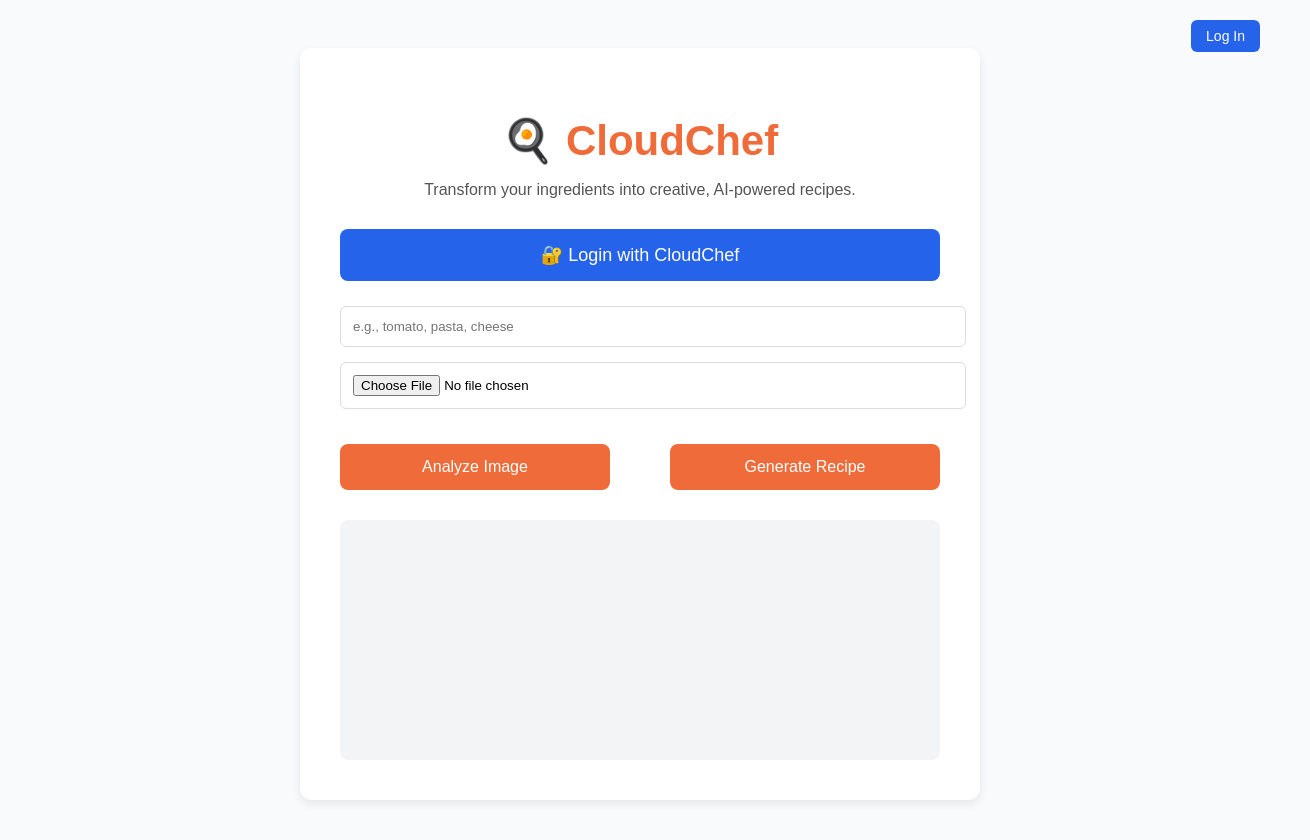
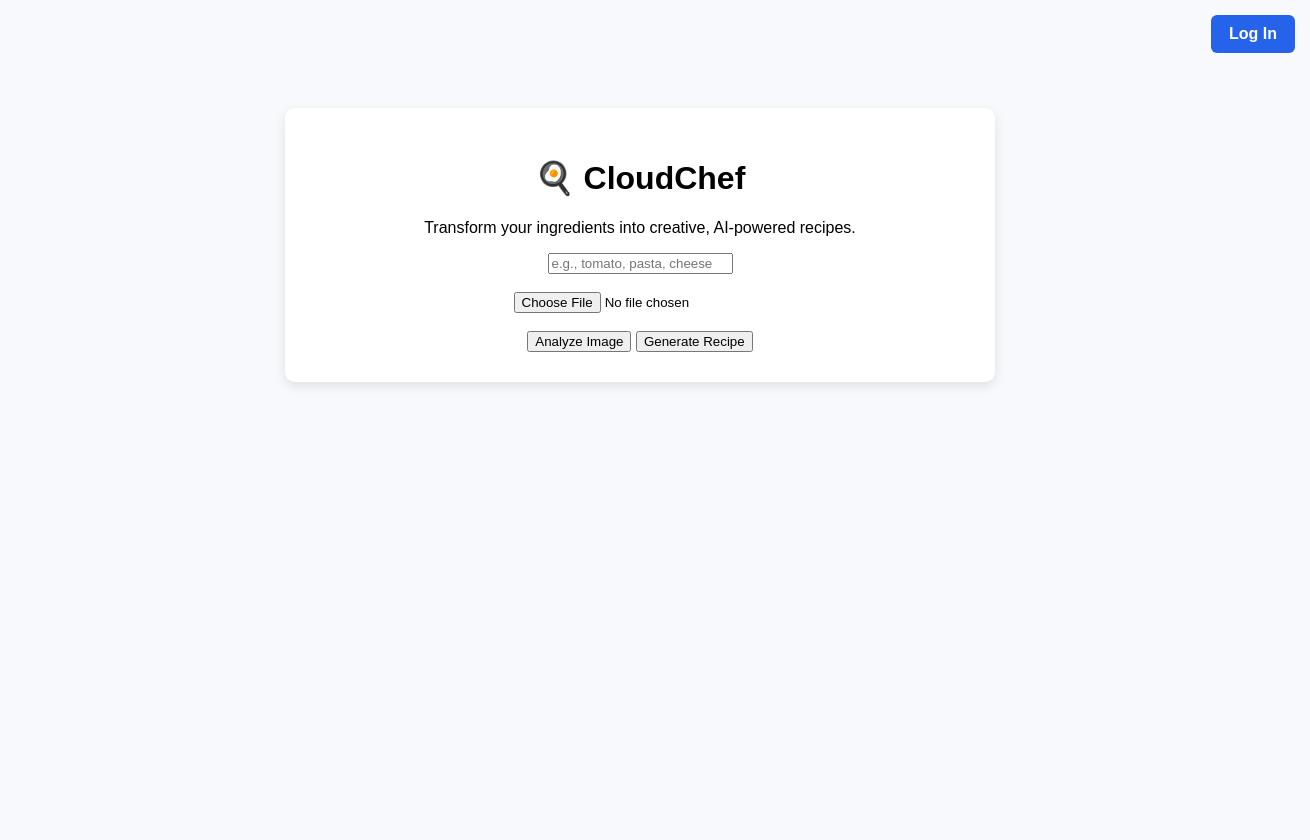
Before and after one commit to srisoman20/cloudchef-project, a plain HTML site: page frontend/index.html in a window 1280 px wide. Shown: the whole page, 1310 px wide, since content can reach past the window. After the commit the page ends 800 px from the top, so only its background shows below. Drawn offline with Linux system fonts and the light colour scheme.

Commit message:
fixing login in/log out button

```diff
--- a/frontend/index.html
+++ b/frontend/index.html
@@ -1,199 +1,109 @@
 <!DOCTYPE html>
 <html lang="en">
 <head>
-    <meta charset="UTF-8">
-    <meta name="viewport" content="width=device-width, initial-scale=1.0">
+    <meta charset="UTF-8" />
+    <meta name="viewport" content="width=device-width, initial-scale=1.0" />
     <title>CloudChef</title>
+
+    <!-- Cognito Hosted UI Domain -->
+    <script>
+        const cognitoDomain = "https://us-west-1dwttcm4p9.auth.us-west-1.amazoncognito.com";
+        const clientId = "12ljhj1sc8pp2crquvgqlf9bl2";
+        const redirectUri = "https://main.d1o5l2tvmd4zsn.amplifyapp.com/?loggedin=true";
+        const logoutRedirect = "https://main.d1o5l2tvmd4zsn.amplifyapp.com/";
+    </script>
 
     <style>
         body {
             font-family: Arial, sans-serif;
-            background: #f9fafb;
-            display: flex;
-            justify-content: center;
-            padding: 40px;
+            background: #f7f9fc;
+            margin: 0;
         }
 
-        .container {
-            width: 600px;
-            background: white;
-            padding: 40px;
-            border-radius: 12px;
-            box-shadow: 0 4px 10px rgba(0,0,0,0.08);
-            text-align: center;
+        /* TOP NAV */
+        #topnav {
+            width: 100%;
+            display: flex;
+            justify-content: flex-end;
+            padding: 15px;
         }
 
-        .button {
-            background: #ef6c3a;
+        .nav-btn {
+            background: #2563eb;
             color: white;
-            padding: 14px 20px;
-            border: none;
-            border-radius: 8px;
-            cursor: pointer;
-            width: 45%;
-            font-size: 16px;
+            padding: 10px 18px;
+            border-radius: 6px;
+            text-decoration: none;
+            font-weight: bold;
+            margin-left: 15px;
         }
 
-        .button:hover {
-            background: #d95a2f;
+        #welcomeMessage {
+            margin-right: auto;
+            font-size: 18px;
+            font-weight: bold;
         }
 
-        #authBar button {
-            font-size: 14px;
+        /* MAIN CONTAINER */
+        .container {
+            max-width: 650px;
+            background: white;
+            margin: 40px auto;
+            padding: 30px;
+            border-radius: 10px;
+            text-align: center;
+            box-shadow: 0px 4px 12px rgba(0,0,0,0.1);
         }
-
     </style>
 </head>
 <body>
 
-<!-- 🔐 AUTH BAR (TOP RIGHT) -->
-<div id="authBar" style="position:absolute; top:20px; right:20px; display:flex; gap:10px; align-items:center;">
-    <span id="welcomeMsg" style="font-weight:bold; display:none;"></span>
+    <!-- TOP NAV BAR -->
+    <div id="topnav">
+        <span id="welcomeMessage"></span>
 
-    <button id="loginBtn" onclick="login()"
-        style="padding:8px 15px; background:#2563eb; color:white; border:none; border-radius:6px; cursor:pointer;">
-        Log In
-    </button>
-
-    <button id="logoutBtn" onclick="logout()"
-        style="padding:8px 15px; background:#ef4444; color:white; border:none; border-radius:6px; cursor:pointer; display:none;">
-        Log Out
-    </button>
-</div>
-
-
-<!-- 🌤 MAIN UI -->
-<div class="container">
-    <h1 style="color:#ef6c3a; font-size:42px; margin-bottom:10px;">🍳 CloudChef</h1>
-    <p style="color:#555; margin-bottom:30px;">
-        Transform your ingredients into creative, AI-powered recipes.
-    </p>
-
-    <button onclick="login()" id="bigLoginBtn"
-        style="background:#2563eb; color:white; padding:15px; border:none; border-radius:8px; width:100%; font-size:18px; margin-bottom:25px;">
-        🔐 Login with CloudChef
-    </button>
-
-    <input id="ingredients" type="text" placeholder="e.g., tomato, pasta, cheese"
-        style="width:100%; padding:12px; border-radius:6px; border:1px solid #ddd; margin-bottom:15px;">
-
-    <input id="imageUpload" type="file"
-        style="width:100%; padding:12px; border-radius:6px; border:1px solid #ddd; margin-bottom:15px;">
-
-    <div style="display:flex; justify-content:space-between; margin-top:20px;">
-        <button class="button">Analyze Image</button>
-        <button class="button">Generate Recipe</button>
+        <a id="loginBtn" class="nav-btn" href="#">Log In</a>
+        <a id="logoutBtn" class="nav-btn" href="#" style="background:#dc2626; display:none;">Log Out</a>
     </div>
 
-    <div id="output"
-        style="margin-top:30px; background:#f3f4f6; height:200px; border-radius:8px; padding:20px; text-align:left;">
+    <div class="container">
+        <h1>🍳 CloudChef</h1>
+        <p>Transform your ingredients into creative, AI-powered recipes.</p>
+
+        <!-- YOUR EXISTING UI STARTS HERE -->
+        <input type="text" placeholder="e.g., tomato, pasta, cheese" class="input"/><br><br>
+        <input type="file" /><br><br>
+
+        <button class="btn">Analyze Image</button>
+        <button class="btn">Generate Recipe</button>
+
+        <div id="resultBox"></div>
     </div>
-</div>
 
+    <script>
+        // Build Hosted UI URLs
+        const loginUrl =
+            `${cognitoDomain}/login?client_id=${clientId}&response_type=code&scope=email openid phone&redirect_uri=${encodeURIComponent(redirectUri)}`;
 
+        const logoutUrl =
+            `${cognitoDomain}/logout?client_id=${clientId}&logout_uri=${encodeURIComponent(logoutRedirect)}`;
 
-<!-- 🔐 AUTH LOGIC -->
-<script>
+        // Assign URLs to buttons
+        document.getElementById("loginBtn").href = loginUrl;
+        document.getElementById("logoutBtn").href = logoutUrl;
 
-    /* ------------------------------
-       UPDATE THESE 2 VALUES ONLY
-    -------------------------------*/
-    const clientId = "12ljhj1sc8pp2crquvgvgalf9bl2";   // ✔ your Cognito App Client ID
-    const domain = "us-west-1dwttcm4p9.auth.us-west-1.amazoncognito.com";  // ✔ your Hosted UI domain
-    const redirectUri = "https://main.d1o5l2tvmd4zsn.amplifyapp.com";  // ✔ your Amplify site URL
-    /* ------------------------------ */
+        // Detect if user returned after login
+        const urlParams = new URLSearchParams(window.location.search);
 
+        if (urlParams.has("loggedin")) {
+            const username = urlParams.get("username") || "User";
 
-    // 🔐 Redirect user to Hosted UI sign-in
-    function login() {
-        const url =
-            `https://${domain}/oauth2/authorize?` +
-            `client_id=${clientId}` +
-            `&response_type=token` +
-            `&scope=email+openid+profile` +
-            `&redirect_uri=${redirectUri}`;
+            document.getElementById("welcomeMessage").innerText = `Welcome ${username}!`;
 
-        window.location.href = url;
-    }
-
-    // 🔐 Logout (Cognito sign-out + redirect back)
-    function logout() {
-        const url =
-            `https://${domain}/logout?` +
-            `client_id=${clientId}` +
-            `&logout_uri=${redirectUri}`;
-
-        sessionStorage.removeItem("id_token");
-        sessionStorage.removeItem("username");
-
-        window.location.href = url;
-    }
-
-    // 🔍 Parse ID token from URL after login
-    function getTokenFromUrl() {
-        if (window.location.hash.includes("id_token")) {
-            const hash = window.location.hash.substring(1);
-            const params = new URLSearchParams(hash);
-            return params.get("id_token");
+            document.getElementById("loginBtn").style.display = "none";
+            document.getElementById("logoutBtn").style.display = "inline-block";
         }
-        return null;
-    }
-
-    // 🧩 Decode JWT to extract username/email
-    function decodeJwt(token) {
-        const base64Url = token.split(".")[1];
-        const base64 = base64Url.replace(/-/g, "+").replace(/_/g, "/");
-        return JSON.parse(atob(base64));
-    }
-
-    // 🔧 Update UI based on login state
-    function updateUI() {
-        const token = sessionStorage.getItem("id_token");
-        const username = sessionStorage.getItem("username");
-
-        const loginBtn = document.getElementById("loginBtn");
-        const logoutBtn = document.getElementById("logoutBtn");
-        const bigLoginBtn = document.getElementById("bigLoginBtn");
-        const welcomeMsg = document.getElementById("welcomeMsg");
-
-        if (token) {
-            loginBtn.style.display = "none";
-            bigLoginBtn.style.display = "none";
-
-            logoutBtn.style.display = "inline-block";
-            welcomeMsg.style.display = "inline-block";
-            welcomeMsg.innerText = `Welcome, ${username}!`;
-        } else {
-            loginBtn.style.display = "inline-block";
-            logoutBtn.style.display = "none";
-            bigLoginBtn.style.display = "block";
-            welcomeMsg.style.display = "none";
-        }
-    }
-
-    // 🚀 When page loads
-    window.onload = () => {
-        const token = getTokenFromUrl();
-
-        if (token) {
-            const decoded = decodeJwt(token);
-
-            const username =
-                decoded["cognito:username"] ||
-                decoded["email"] ||
-                "User";
-
-            sessionStorage.setItem("id_token", token);
-            sessionStorage.setItem("username", username);
-
-            // Clean URL after redirect
-            window.history.replaceState({}, document.title, window.location.pathname);
-        }
-
-        updateUI();
-    }
-
-</script>
+    </script>
 
 </body>
 </html>
```
